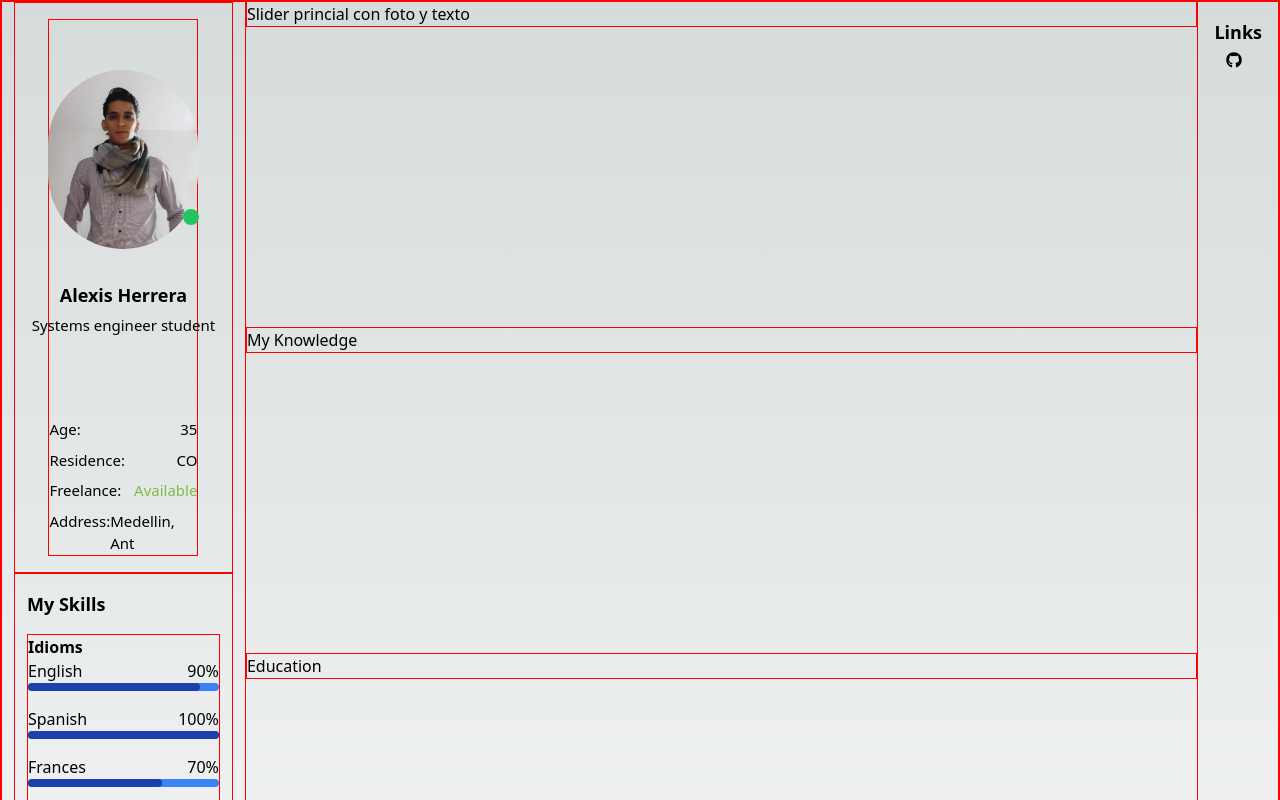
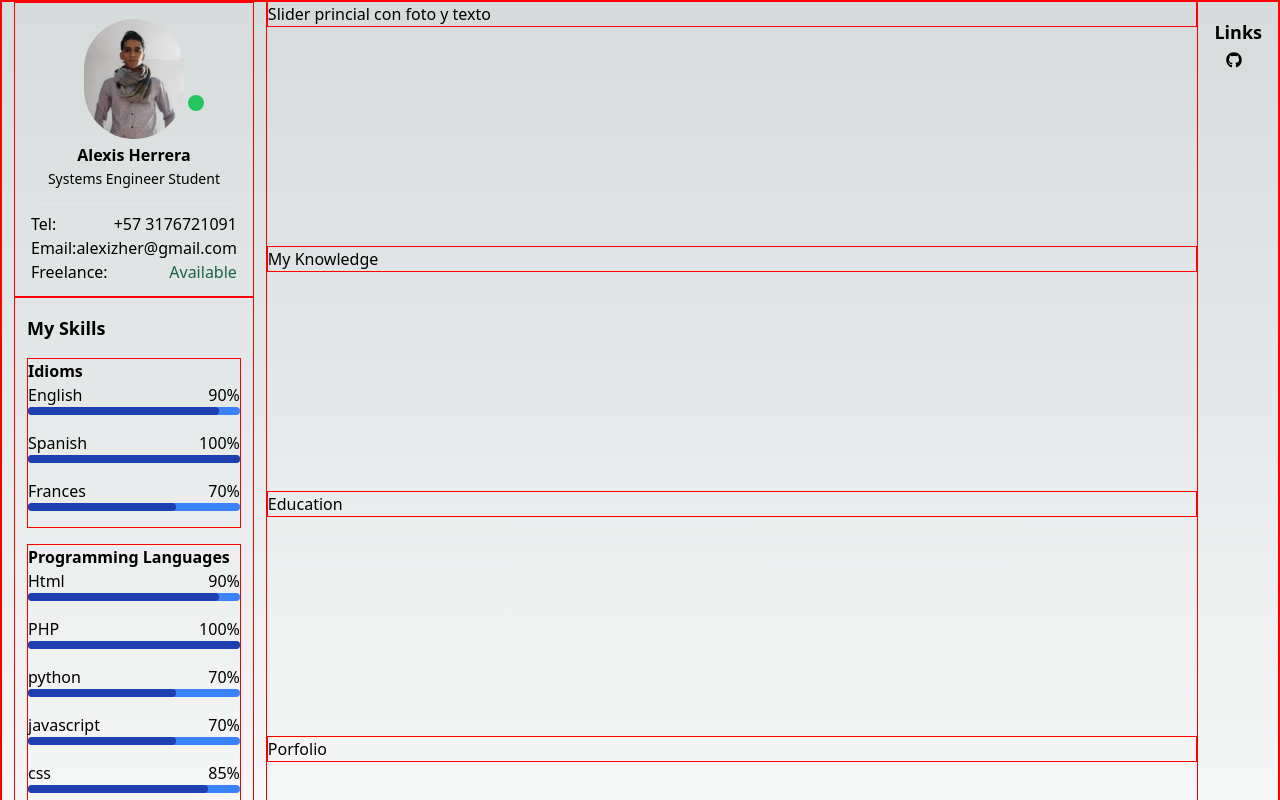
Before and after one commit to jalexisherrera/cv-jalexis-herrera, a Next.js app: page / in a window 1280 px wide. Shown: the top 800 px of the page. Built offline with nearby package versions, Linux system fonts and the light colour scheme.

Commit message:
minor changes

```diff
--- a/components/PersonalInfo.tsx
+++ b/components/PersonalInfo.tsx
@@ -1,47 +1,50 @@
 import Image from "next/image";
 import React from "react";
+import Tooltip from "@mui/material/Tooltip";
 
 const PersonalInfo: React.FC = () => {
   return (
-    <div className="w-[150px] flex items-center flex-col mx-auto debug">
-    <div className="relative flex flex-col h-fit mx-3 mt-[50px] text-center items-center">
-       <div className="h-4 w-4 bg-green-500 rounded-full absolute bottom-28 right-4 border-1 border-white dark:border-gray-800"></div>
+    <div className="flex items-center flex-col mx-auto">
+      <div className="relative flex flex-col h-fit mx-3 mt-auto text-center items-center">
+        <Tooltip title="Disponible para trabajar" placement="right">
+          <div className="h-4 w-4 bg-green-500 rounded-full absolute bottom-20 right-4 border-1 border-white dark:border-gray-800"></div>
+        </Tooltip>
         <Image
           className="rounded-full"
           src="/img/profile.jpg"
-        alt="Perfil photo"
-        width={150}
-        height={150}
+          alt="Perfil photo Jaime A. Herrera R."
+          width={100}
+          height={100}
         />
-      <div className="flex flex-col gap-1">
-        <h3 className="text-lg font-[550] mt-8">Alexis Herrera</h3>
-        <p className="text-[15px] leading-6 text-text-secondary whitespace-nowrap">
-        Systems engineer student
+        <div className="flex flex-col gap-auto">
+          <h3 className="text-md font-[550] mt-1">Alexis Herrera</h3>
+          <p className="text-sm leading-6 text-text-secondary whitespace-nowrap">
+            Systems Engineer Student
           </p>
         </div>
       </div>
       {/*--------*/}
       <div className="container">
-        <hr className="mx-1 my-10" />
+        <hr className="mx-1 my-3" />
       </div>
 
-      <div className="flex flex-col gap-2 min-w-full text-[15px]">
-        <div className="flex justify-between">
-          <h4>Age:</h4>
-          <h4>35</h4>
+      <div className="flex flex-col gap-2 min-w-full leading-none">
+        <div className="flex justify-between items-center">
+          <h4>Tel:</h4>
+          <p className="textSkills flex">+57 3176721091</p>
         </div>
-        <div className="flex justify-between">
-          <h4>Residence:</h4>
-          <h4>CO</h4>
+        <div className="flex justify-between items-center">
+          <h4>Email:</h4>
+          <p className="flex textSkills">alexizher@gmail.com</p>
         </div>
-        <div className="flex justify-between">
+        <div className="flex justify-between items-center">
           <h4>Freelance:</h4>
-          <h4 className="text-[#7EB942]">Available</h4>
+          <p className="flex textSkills text-[#1b6446]">Available</p>
         </div>
-        <div className="flex justify-between">
+        {/*<div className="flex justify-between">
           <h4>Address:</h4>
           <h4>Medellin, Ant</h4>
-        </div>
+  </div>*/}
       </div>
     </div>
   );
```
Also changed, not shown: package.json (+9 -5 lines), 1 other file (tests, documents, lock files or other folders). Lines whose indentation alone changed are shown as unchanged.
